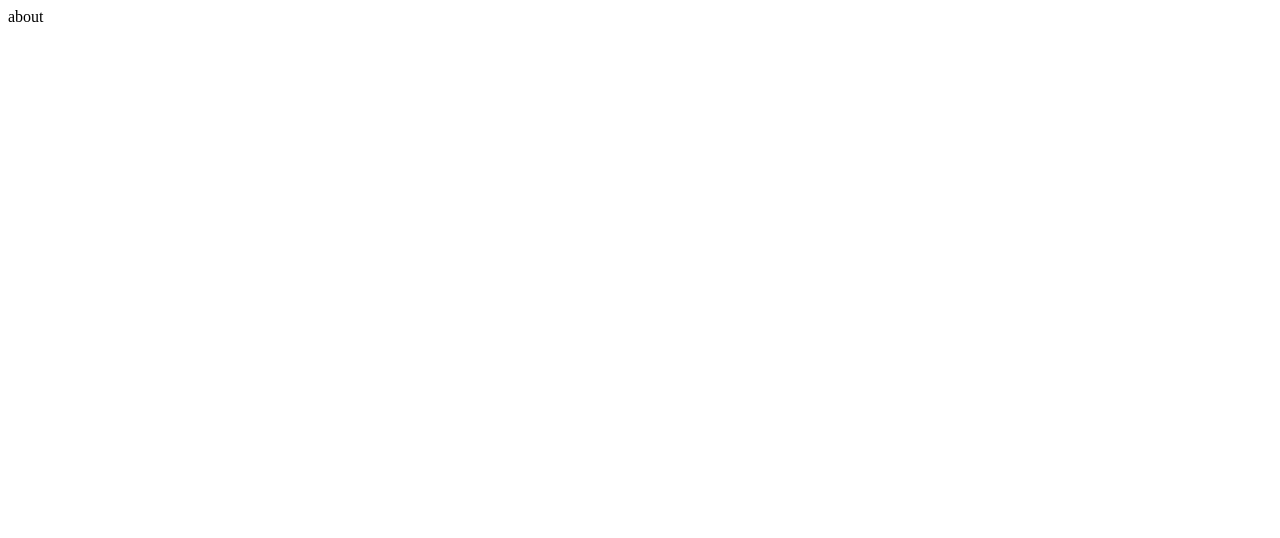
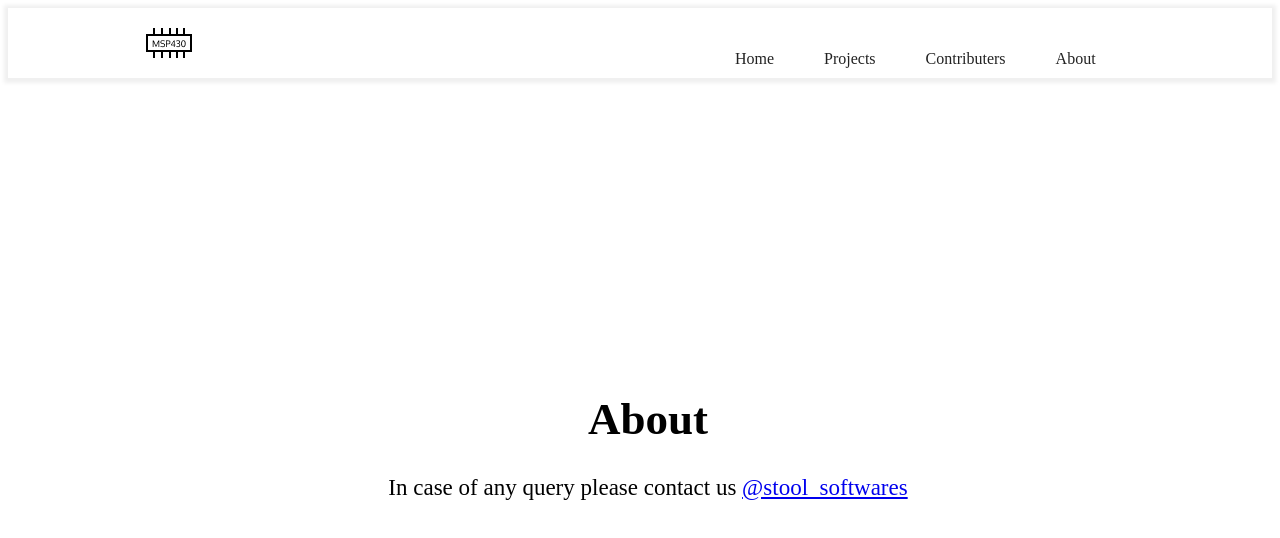
Before and after one commit to Stool-Softwares/msp430G2553, a Gatsby site: page /about in a window 1280 px wide. Built offline with nearby package versions, Linux system fonts and the light colour scheme; Gatsby itself is replaced by a stand-in of ours.

Commit message:
made about page

```diff
--- a/src/pages/about.js
+++ b/src/pages/about.js
@@ -1,7 +1,34 @@
-import React from 'react'
+import React, { Fragment } from 'react'
+import Navbar from '../components/navbar/Navbar'
 
 function About() {
-    return <div>about</div>
+    return (
+        <Fragment>
+            <Navbar />
+            <div
+                style={{
+                    display: 'flex',
+                    justifyContent: 'center',
+                    alignItems: 'center',
+                    width: '100vw',
+                    height: 'calc(100vh - 70px)',
+                }}
+            >
+                <div style={{ textAlign: 'center' }}>
+                    <h1 style={{ fontSize: 45 }}>About</h1>
+                    <p style={{ fontSize: 23 }}>
+                        In case of any query please contact us{' '}
+                        <a
+                            href='https://github.com/Stool-Softwares'
+                            target='_blank'
+                        >
+                            @stool_softwares
+                        </a>
+                    </p>
+                </div>
+            </div>
+        </Fragment>
+    )
 }
 
 export default About
```
